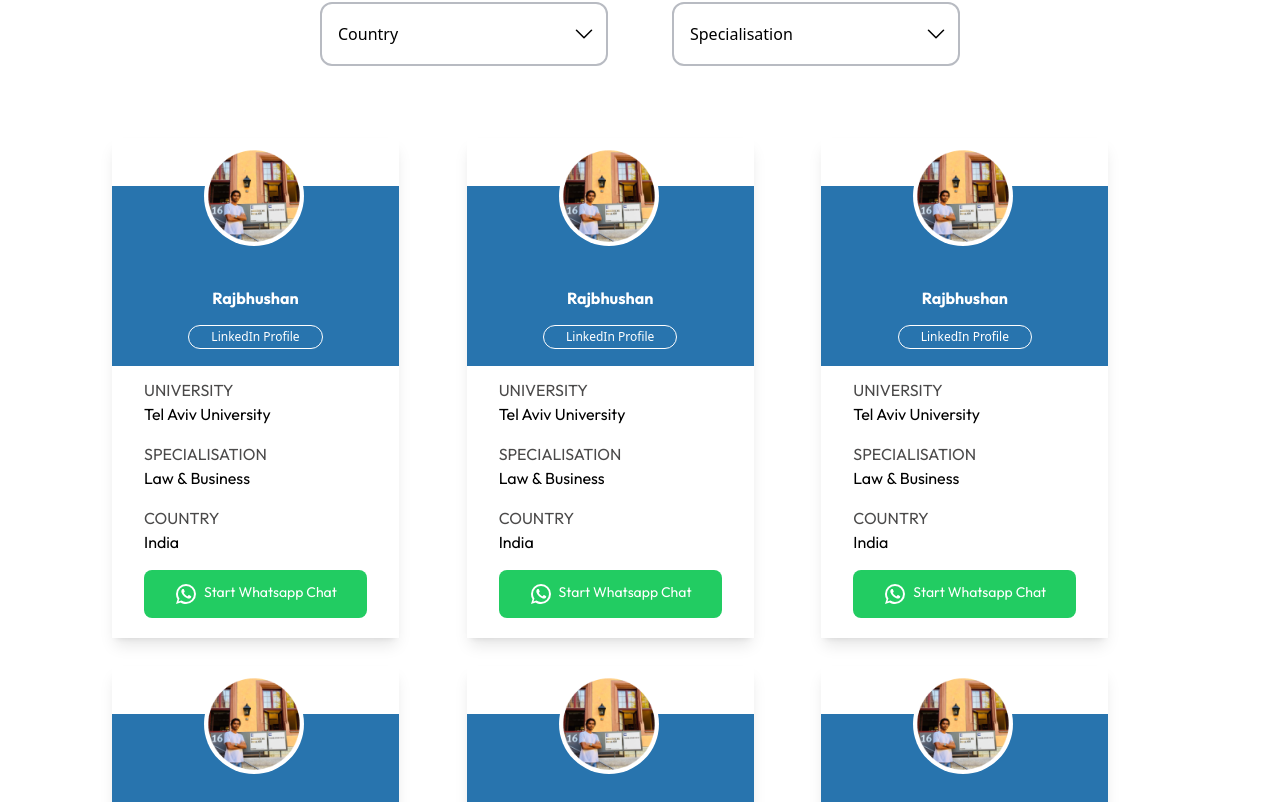
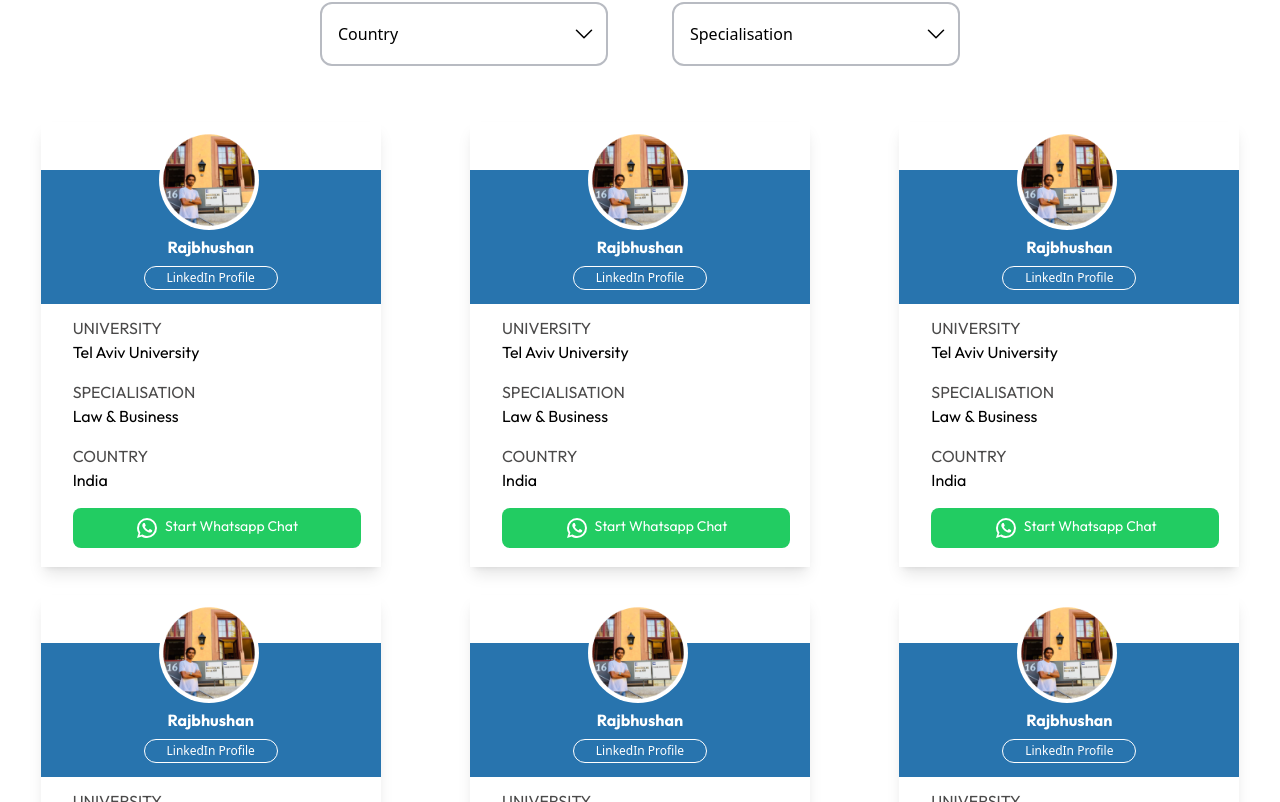
Before and after one commit to adiig7cit/microsite-test-1, a React (Vite) app: page / in a window 1280 px wide. Shown: the part 478-1280 px from the top of the page. Built offline with nearby package versions, Linux system fonts and the light colour scheme.

Commit message:
adjust spacing

```diff
--- a/src/components/AmbassadorCard.jsx
+++ b/src/components/AmbassadorCard.jsx
@@ -2,19 +2,22 @@ import WhatsappOutlinedIcon from "@mui/icons-material/WhatsApp";
 import AmbassadorHeadImage from './../assets/AmbassadorHeadImage.png'
 const AmbassadorCard = () => {
   return (
-    <div className="w-[287px] h-[500px] bg-white mb-5 shadow-lg">
-      <div className="bg-[#2874AE] h-[180px]">
-        <div className="bg-white w-[100px] h-[100px] mt-[48px] rounded-full p-[2px] translate-x-[92px] translate-y-[-40px]">
-          <img src={AmbassadorHeadImage} className="w-full h-full rounded-full" />
+    <div className="w-[340px] h-[445px] mx-auto bg-white mb-5 shadow-lg">
+      <div className="bg-[#2874AE] h-[134px]">
+        <div className="bg-white w-[100px] h-[100px] mt-[48px] rounded-full p-[2px] translate-x-[118px] translate-y-[-40px]">
+          <img
+            src={AmbassadorHeadImage}
+            className="w-full h-full rounded-full"
+          />
         </div>
         <div className="flex flex-col justify-center items-center">
-          <h3 className="text-white font-bold text-base font-Outfit mb-[5px]">
+          <h3 className="text-white font-bold text-base font-Outfit mb-[5px] -mt-[35px]">
             Rajbhushan
           </h3>
           <a href="#">
             <button
               className="text-white border-[1.5px] border-white
-            rounded-[25px] py-[3px] px-[22px] mt-[10px] hover:cursor-pointer text-xs"
+            rounded-[25px] py-[3px] px-[22px] hover:cursor-pointer text-xs -mt-[4px]"
             >
               LinkedIn Profile
             </button>
@@ -36,9 +39,11 @@ const AmbassadorCard = () => {
             <p className="text-[#4B4A4A]">COUNTRY</p>
             <p>India</p>
           </div>
-          <button className="bg-[#22CC62] px-4 py-3 text-white font-Outfit text-sm rounded-lg font-medium tracking-lighter">
-            <WhatsappOutlinedIcon />
-            &nbsp;&nbsp;Start Whatsapp Chat
+          <button className="bg-[#22CC62] h-10 w-72 text-white font-Outfit text-sm rounded-lg font-medium tracking-lighter">
+            <div className="align-middle">
+              <WhatsappOutlinedIcon />
+              &nbsp;&nbsp;Start Whatsapp Chat
+            </div>
           </button>
         </div>
       </div>
--- a/src/components/Ambassadors.jsx
+++ b/src/components/Ambassadors.jsx
@@ -2,7 +2,7 @@ import AmbassadorCard from "./AmbassadorCard"
 
 const Ambassadors = () => {
   return (
-    <div className=" md:mx-24 md:mt-12 p-4 mb-4 gap-2 grid grid-cols-1 justify-between md:grid-cols-2 lg:grid-cols-3">
+    <div className="md:mt-12 mb-4 gap-2 grid grid-cols-1  md:grid-cols-2 lg:grid-cols-3">
       <AmbassadorCard />
       <AmbassadorCard />
       <AmbassadorCard />
```
